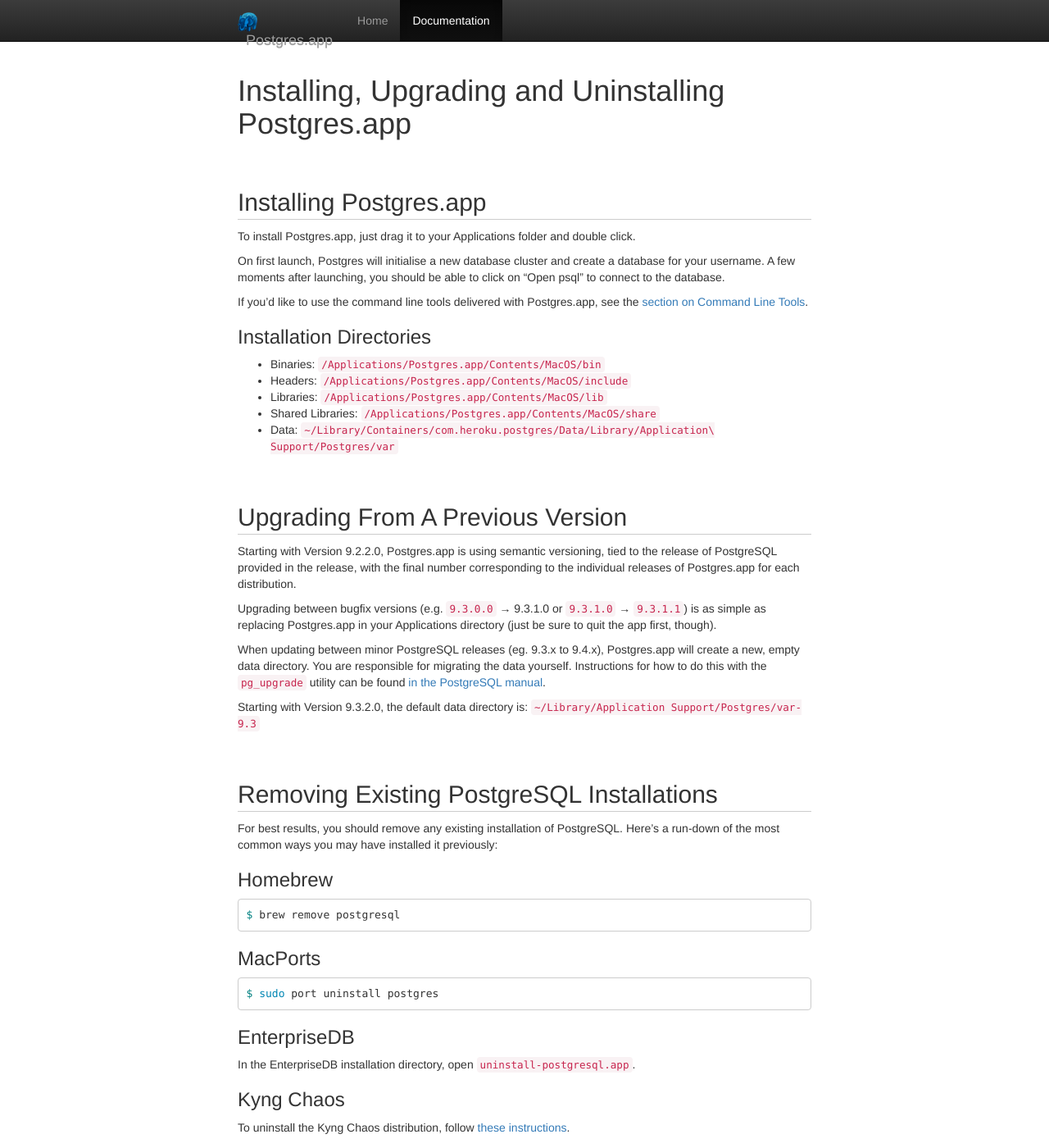
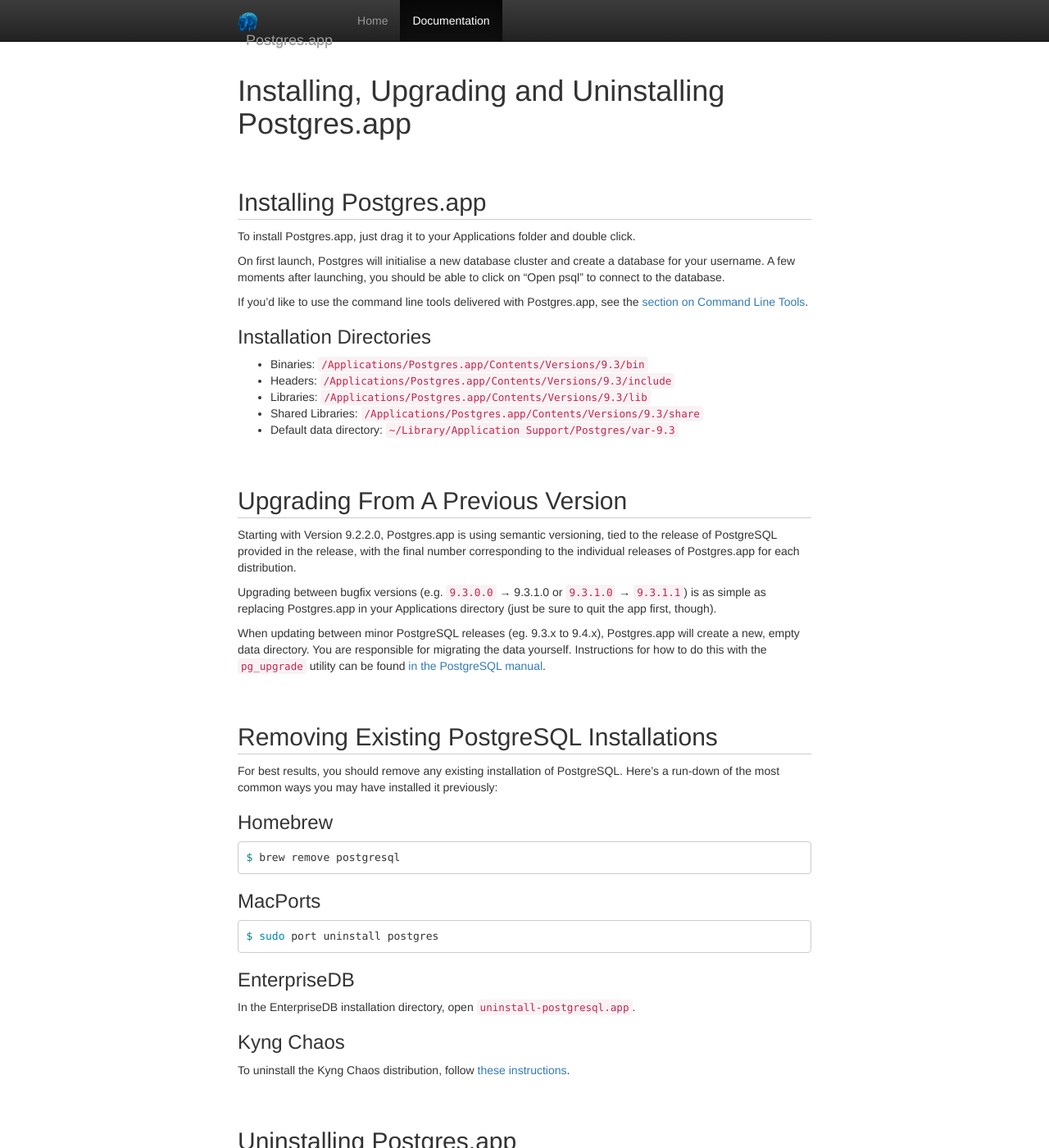
Before and after one commit to PostgresApp/PostgresApp, a Jekyll site: the page built from documentation/install.md, in a window 1280 px wide and 1400 px high. Shown: the whole window at 82% size. Built offline with Jekyll 4.4.1, drawn with Linux system fonts in a browser that asks for light colours; nearby versions of some CDN libraries; Markdown is read by kramdown in place of the engine named in the settings; some of the changed text lies outside the part shown.

Commit message:
Update Directories in the docs

```diff
--- a/documentation/install.md
+++ b/documentation/install.md
@@ -14,11 +14,11 @@
 
 ### Installation Directories
 
-- Binaries: `/Applications/Postgres.app/Contents/MacOS/bin`
-- Headers: `/Applications/Postgres.app/Contents/MacOS/include`
-- Libraries: `/Applications/Postgres.app/Contents/MacOS/lib`
-- Shared Libraries: `/Applications/Postgres.app/Contents/MacOS/share`
-- Data: `~/Library/Containers/com.heroku.postgres/Data/Library/Application\ Support/Postgres/var`
+- Binaries: `/Applications/Postgres.app/Contents/Versions/9.3/bin`
+- Headers: `/Applications/Postgres.app/Contents/Versions/9.3/include`
+- Libraries: `/Applications/Postgres.app/Contents/Versions/9.3/lib`
+- Shared Libraries: `/Applications/Postgres.app/Contents/Versions/9.3/share`
+- Default data directory: `~/Library/Application Support/Postgres/var-9.3`
 
 ## Upgrading From A Previous Version
 
@@ -28,8 +28,6 @@
 
 When updating between minor PostgreSQL releases (eg. 9.3.x to 9.4.x), Postgres.app will create a new, empty data directory. You are responsible for migrating the data yourself. Instructions for how to do this with the `pg_upgrade` utility can be found [in the PostgreSQL manual](http://www.postgresql.org/docs/current/static/pgupgrade.html).
 
-Starting with Version 9.3.2.0, the default data directory is:
-`~/Library/Application Support/Postgres/var-9.3`
 
 ## Removing Existing PostgreSQL Installations
 
@@ -57,6 +55,6 @@
 
 ## Uninstalling Postgres.app
 
-Uninstall Postgres.app just like you would any other application: quit, drag to the Trash, and then "Finder > Empty Trash...".
-
-Postgres.app data and configuration reside at `~/Library/Containers/com.heroku.postgres/Data/Library/Application\ Support/Postgres/var`, so remove that after uninstalling.
+1. Quit Postgres.app
+2. Drag Postgres.app to the Trash
+3. Delete the data directory (default location: `~/Library/Application Support/Postgres/var-9.3`)
```
